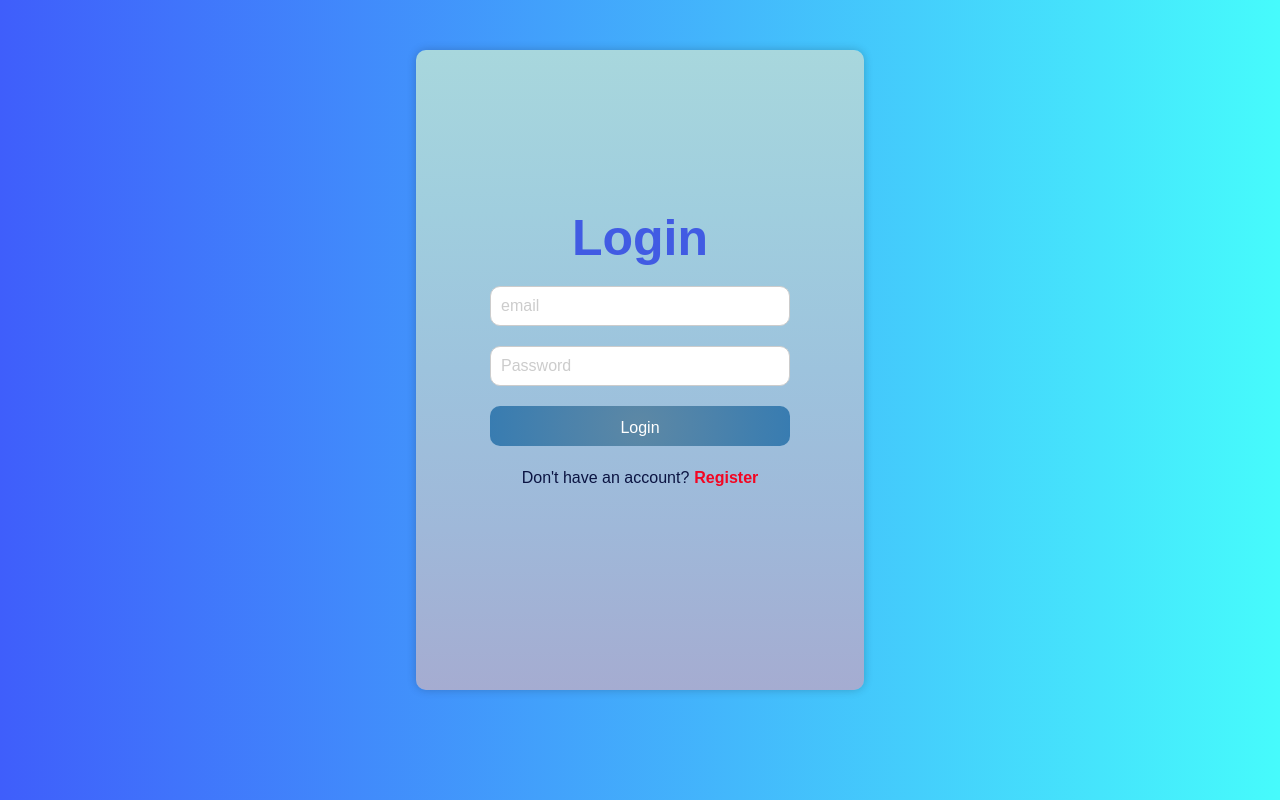
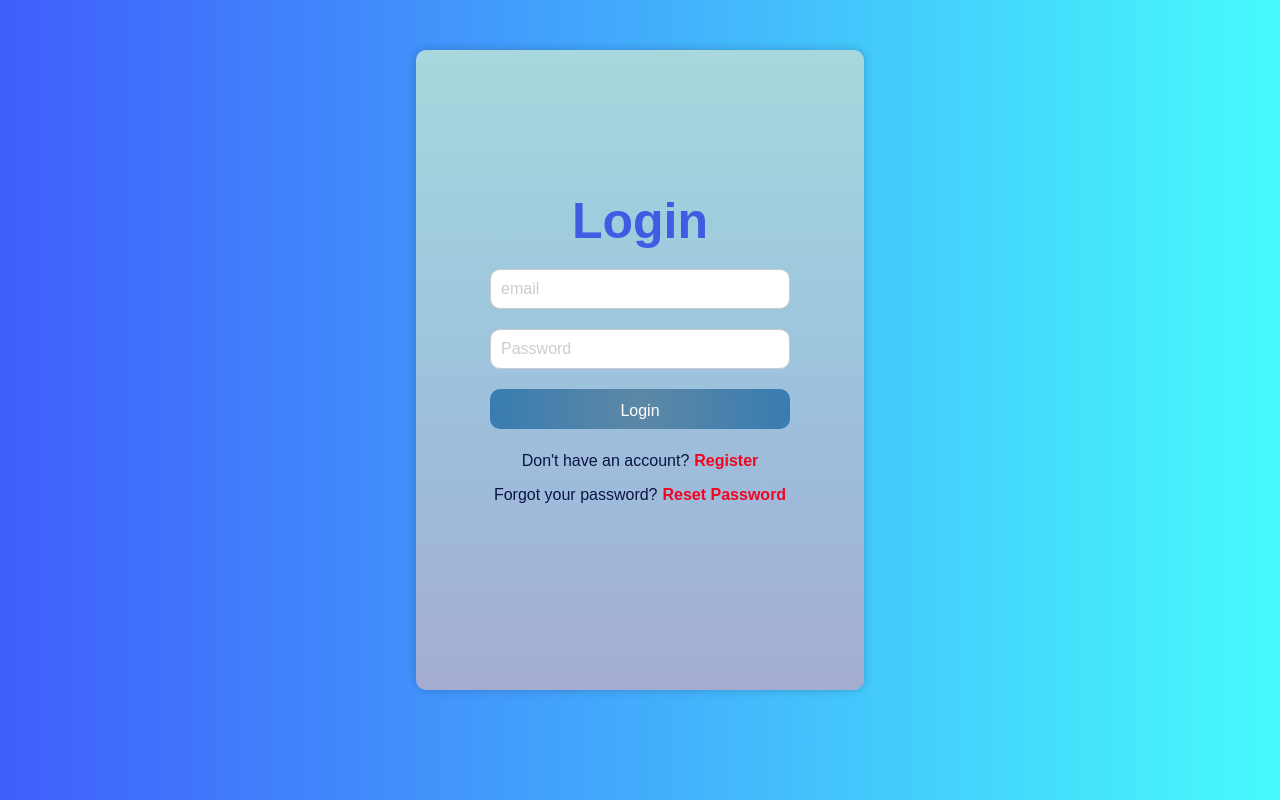
Before and after one commit to alyconr/Loading-The-Technology-Blog, a React (Vite) app in the folder Frontend/: page /login in a window 1280 px wide. Built offline with nearby package versions, Linux system fonts and the light colour scheme.

Commit message:
:hammer: Adding reset password link

```diff
--- a/Frontend/src/pages/Login.jsx
+++ b/Frontend/src/pages/Login.jsx
@@ -103,6 +103,10 @@ const Login = () => {
           <Span>
             Don't have an account?
             <Styledlink to="/register">Register</Styledlink>
+          </Span>
+          <Span>
+            Forgot your password?
+            <Styledlink to="/reset-password">Reset Password</Styledlink>
           </Span>
           <ErrorMessage>{errors.email}</ErrorMessage>
           <ErrorMessage>{errors.password}</ErrorMessage>
```
